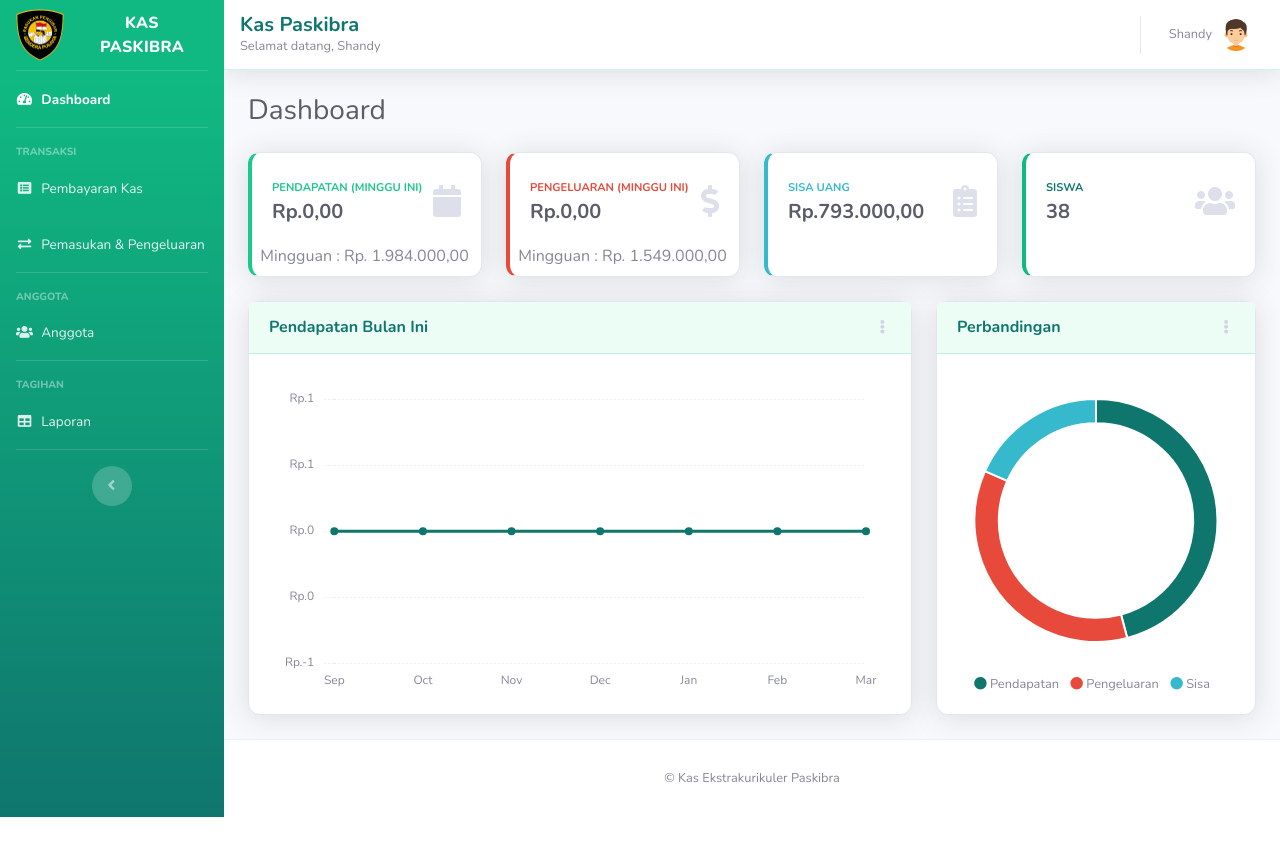
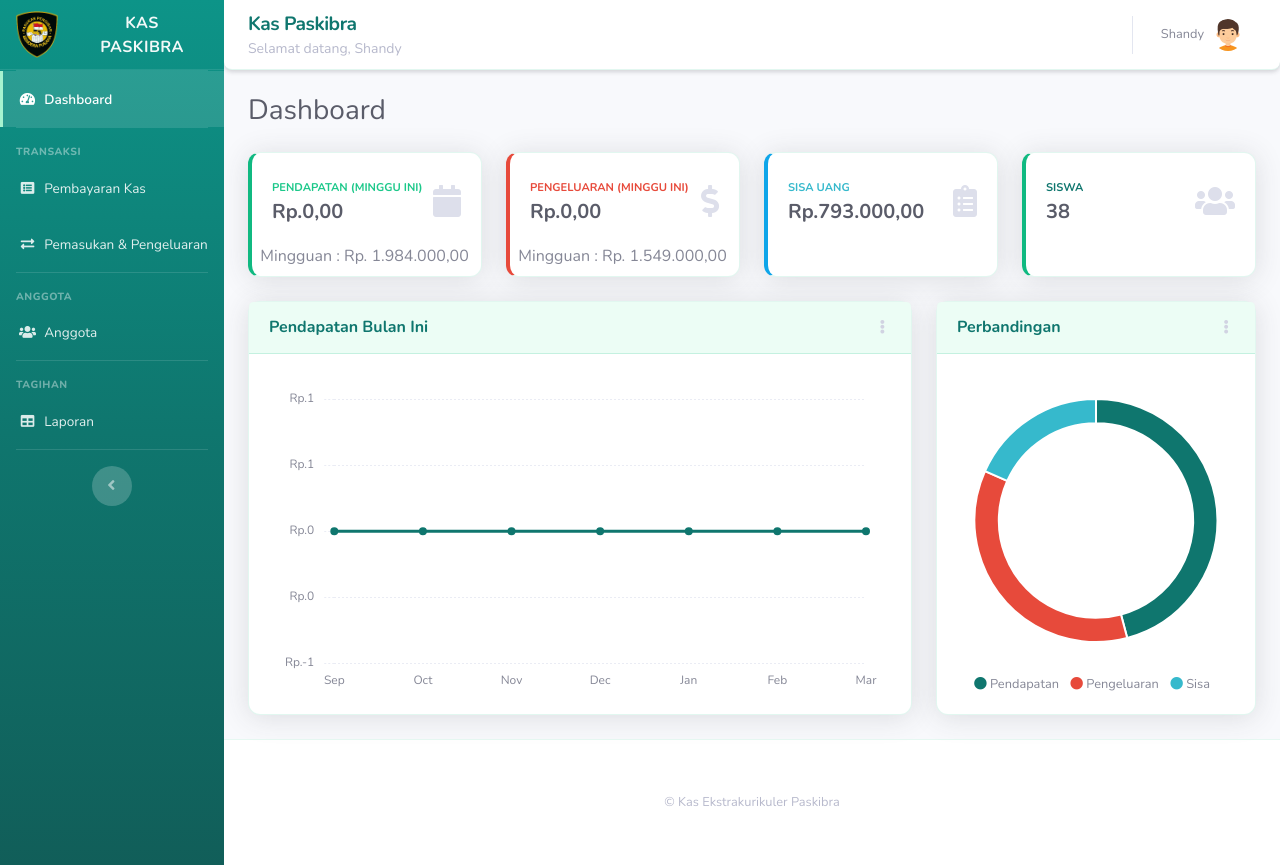
Before and after one commit to Toad169/project-sekolah, a PHP site: page / in a window 1280 px wide. Before the commit the page ends 817 px from the top, so only its background shows below. Run offline with PHP 8.4, Linux system fonts and the light colour scheme; a user stored in the database is signed in; data comes from the database, SQL or seed files in the repository.

Commit message:
ui changes

```diff
--- a/css/paskibra-theme.css
+++ b/css/paskibra-theme.css
@@ -1,57 +1,111 @@
-/* Paskibra Green/White theme overrides for SB Admin 2 (Bootstrap 4) */
+/* Paskibra Green/White theme – UI/UX polish (SB Admin 2 + Tailwind-friendly) */
 :root {
-  --primary: #10b981; /* emerald */
+  --primary: #10b981;
+  --primary-dark: #0f766e;
+  --primary-light: #d1fae5;
   --blue: #10b981;
   --info: #10b981;
+  --shadow-sm: 0 1px 2px 0 rgba(15, 118, 110, 0.06);
+  --shadow: 0 4px 6px -1px rgba(15, 118, 110, 0.08), 0 2px 4px -2px rgba(15, 118, 110, 0.06);
+  --shadow-md: 0 10px 15px -3px rgba(15, 118, 110, 0.08), 0 4px 6px -4px rgba(15, 118, 110, 0.06);
+  --radius: 0.75rem;
+  --radius-sm: 0.5rem;
+  --transition: 0.2s ease;
+}
+
+* {
+  transition-timing-function: ease;
 }
 
 body {
-  background-color: #f8fffb;
+  background-color: #f0fdf4;
+  font-smoothing: antialiased;
 }
 
 /* Links */
 a {
   color: #0f766e;
+  transition: color var(--transition);
 }
 a:hover,
 a:focus {
   color: #065f46;
 }
 
-/* Sidebar emerald gradient */
+/* Sidebar */
 .bg-gradient-primary {
   background-color: #0f766e !important;
-  background-image: linear-gradient(180deg, #10b981 10%, #0f766e 100%) !important;
+  background-image: linear-gradient(180deg, #0d9488 0%, #0f766e 50%, #115e59 100%) !important;
   background-size: cover !important;
+  box-shadow: 2px 0 8px rgba(0, 0, 0, 0.06);
+}
+
+.sidebar {
+  transition: transform var(--transition), width var(--transition);
 }
 
 .sidebar-dark .nav-item .nav-link {
-  color: rgba(255, 255, 255, 0.9);
+  color: rgba(255, 255, 255, 0.88);
+  transition: color var(--transition), background-color var(--transition), padding-left var(--transition);
+  border-left: 3px solid transparent;
+  margin-left: 0;
+  padding-left: 1rem !important;
 }
+
 .sidebar-dark .nav-item .nav-link i {
   color: rgba(255, 255, 255, 0.85);
+  transition: color var(--transition);
 }
-.sidebar-dark .nav-item .nav-link:active,
-.sidebar-dark .nav-item .nav-link:focus,
+
 .sidebar-dark .nav-item .nav-link:hover {
-  color: #ffffff;
+  color: #fff;
+  background-color: rgba(255, 255, 255, 0.08);
 }
+
 .sidebar-dark .nav-item.active .nav-link {
-  color: #ffffff;
+  color: #fff;
+  font-weight: 600;
+  background-color: rgba(255, 255, 255, 0.12);
+  border-left-color: #a7f3d0;
+}
+
+.sidebar .sidebar-brand {
+  padding-top: 1.5rem;
+  padding-bottom: 1.5rem;
+  border-bottom: 1px solid rgba(255, 255, 255, 0.1);
+}
+
+.sidebar .sidebar-brand .sidebar-brand-text {
+  letter-spacing: 0.03em;
   font-weight: 700;
 }
-.sidebar .sidebar-brand {
-  padding-top: 1.25rem;
-  padding-bottom: 1.25rem;
-}
-.sidebar .sidebar-brand .sidebar-brand-text {
-  letter-spacing: 0.02em;
-}
-.sidebar-heading {
-  color: rgba(255, 255, 255, 0.85);
+
+.sidebar .sidebar-brand:hover {
+  text-decoration: none;
+  opacity: 0.95;
 }
 
-/* Primary text/borders */
+.sidebar-divider {
+  border-color: rgba(255, 255, 255, 0.12) !important;
+}
+
+.sidebar-heading {
+  color: rgba(255, 255, 255, 0.75);
+  font-size: 0.7rem;
+  font-weight: 600;
+  letter-spacing: 0.05em;
+  text-transform: uppercase;
+}
+
+#sidebarToggle {
+  background-color: rgba(255, 255, 255, 0.15);
+  transition: background-color var(--transition);
+}
+#sidebarToggle:hover {
+  background-color: rgba(255, 255, 255, 0.25);
+}
+
+/* Primary utilities */
 .text-primary {
   color: #0f766e !important;
 }
@@ -66,19 +120,40 @@ a:focus {
 }
 
 /* Buttons */
+.btn {
+  transition: background-color var(--transition), border-color var(--transition), transform 0.15s ease;
+  border-radius: var(--radius-sm);
+}
+.btn:hover {
+  transform: translateY(-1px);
+}
+.btn:active {
+  transform: translateY(0);
+}
+
 .btn-primary {
   background-color: #10b981 !important;
   border-color: #10b981 !important;
+  box-shadow: var(--shadow-sm);
 }
 .btn-primary:hover,
 .btn-primary:focus,
 .btn-primary:active {
   background-color: #0f766e !important;
   border-color: #0f766e !important;
+  box-shadow: var(--shadow);
 }
 .btn-primary:focus,
 .btn-primary.focus {
   box-shadow: 0 0 0 0.2rem rgba(16, 185, 129, 0.35) !important;
+}
+
+.btn-success {
+  border-radius: var(--radius-sm);
+  transition: filter var(--transition), transform 0.15s ease;
+}
+.btn-success:hover {
+  filter: brightness(1.05);
 }
 
 .btn-outline-primary {
@@ -88,38 +163,77 @@ a:focus {
 .btn-outline-primary:hover,
 .btn-outline-primary:focus,
 .btn-outline-primary:active {
-  color: #ffffff !important;
+  color: #fff !important;
   background-color: #10b981 !important;
   border-color: #10b981 !important;
 }
 
 /* Cards */
 .card {
-  border-radius: 0.75rem;
+  border-radius: var(--radius);
+  border: 1px solid rgba(16, 185, 129, 0.12);
+  box-shadow: var(--shadow);
+  transition: box-shadow var(--transition), border-color var(--transition);
 }
+.card:hover {
+  box-shadow: var(--shadow-md);
+}
+
 .card-header {
   background-color: #ecfdf5;
-  border-bottom: 1px solid rgba(16, 185, 129, 0.2);
+  border-bottom: 1px solid rgba(16, 185, 129, 0.18);
+  font-weight: 600;
+  border-radius: var(--radius) var(--radius) 0 0;
+  padding: 0.875rem 1.25rem;
 }
 
-/* Topbar + footer */
+.card-body {
+  padding: 1.25rem;
+}
+
+/* Dashboard stat cards – left border accent */
+.border-left-success {
+  border-left: 0.25rem solid #10b981 !important;
+}
+.border-left-info {
+  border-left: 0.25rem solid #0ea5e9 !important;
+}
+.border-left-primary {
+  border-left: 0.25rem solid #10b981 !important;
+}
+
+/* Topbar */
 .topbar {
-  border-bottom: 1px solid rgba(16, 185, 129, 0.18);
+  border-bottom: 1px solid rgba(16, 185, 129, 0.12);
+  box-shadow: 0 1px 3px rgba(15, 118, 110, 0.06);
+  border-radius: 0 0 var(--radius-sm) var(--radius-sm);
 }
+
+.topbar .navbar-nav .nav-link {
+  transition: color var(--transition), background-color var(--transition);
+}
+
+/* Footer */
 .sticky-footer {
-  border-top: 1px solid rgba(16, 185, 129, 0.12);
+  border-top: 1px solid rgba(16, 185, 129, 0.1);
+  padding: 1rem 0;
+  font-size: 0.875rem;
+  color: #6b7280;
 }
 
 /* Forms */
+.form-control {
+  border-radius: var(--radius-sm);
+  transition: border-color var(--transition), box-shadow var(--transition);
+}
 .form-control:focus {
-  border-color: rgba(16, 185, 129, 0.55);
+  border-color: rgba(16, 185, 129, 0.6);
   box-shadow: 0 0 0 0.2rem rgba(16, 185, 129, 0.18);
 }
 
-/* DataTables + pagination */
-.dataTables_wrapper .dataTables_filter input,
-.dataTables_wrapper .dataTables_length select {
-  border-radius: 0.5rem;
+.custom-select,
+select.form-control {
+  border-radius: var(--radius-sm);
 }
 
 .custom-select:focus,
@@ -128,26 +242,93 @@ select.form-control:focus {
   box-shadow: 0 0 0 0.2rem rgba(16, 185, 129, 0.18);
 }
 
+/* DataTables */
+.dataTables_wrapper .dataTables_filter input,
+.dataTables_wrapper .dataTables_length select {
+  border-radius: var(--radius-sm);
+  transition: border-color var(--transition), box-shadow var(--transition);
+}
+
 .table thead th {
   background-color: #ecfdf5;
-}
-.page-item.active .page-link {
-  background-color: #10b981 !important;
-  border-color: #10b981 !important;
-}
-.page-link {
-  color: #0f766e;
-}
-.page-link:hover,
-.page-link:focus {
+  font-weight: 600;
   color: #065f46;
+  border-bottom: 2px solid rgba(16, 185, 129, 0.25);
+  padding: 0.75rem 1rem;
 }
 
 table.table thead th {
   border-bottom-color: rgba(16, 185, 129, 0.25);
 }
 
+.table tbody tr {
+  transition: background-color var(--transition);
+}
+.table tbody tr:hover {
+  background-color: rgba(236, 253, 245, 0.6);
+}
+
 .table-bordered th,
 .table-bordered td {
-  border-color: rgba(16, 185, 129, 0.18);
+  border-color: rgba(16, 185, 129, 0.15);
 }
+
+/* Pagination */
+.page-item.active .page-link {
+  background-color: #10b981 !important;
+  border-color: #10b981 !important;
+  border-radius: var(--radius-sm);
+}
+.page-link {
+  color: #0f766e;
+  border-radius: var(--radius-sm) !important;
+  transition: color var(--transition), background-color var(--transition);
+}
+.page-link:hover,
+.page-link:focus {
+  color: #065f46;
+  background-color: #ecfdf5;
+}
+
+/* Dropdown */
+.dropdown-menu {
+  border-radius: var(--radius-sm);
+  border: 1px solid rgba(16, 185, 129, 0.12);
+  box-shadow: var(--shadow-md);
+}
+.dropdown-item {
+  transition: background-color var(--transition);
+}
+.dropdown-item:hover {
+  background-color: #ecfdf5;
+}
+
+/* Modals */
+.modal-content {
+  border-radius: var(--radius);
+  border: 1px solid rgba(16, 185, 129, 0.12);
+  box-shadow: 0 25px 50px -12px rgba(15, 118, 110, 0.15);
+}
+.modal-header {
+  border-bottom: 1px solid rgba(16, 185, 129, 0.12);
+  background-color: #f0fdf4;
+  border-radius: var(--radius) var(--radius) 0 0;
+}
+
+/* Page content area */
+#content-wrapper {
+  min-height: 100vh;
+}
+
+/* Scroll to top */
+.scroll-to-top {
+  background-color: #10b981 !important;
+  color: #fff !important;
+  border-radius: 50%;
+  box-shadow: var(--shadow-md);
+  transition: background-color var(--transition), transform var(--transition) !important;
+}
+.scroll-to-top:hover {
+  background-color: #0f766e !important;
+  transform: translateY(-2px);
+}
--- a/footer.php
+++ b/footer.php
@@ -1,9 +1,8 @@
       <!-- Footer -->
       <footer class="sticky-footer bg-white">
-        <div class="container my-auto">
-          <div class="copyright text-center my-auto">
+        <div class="container my-auto py-4">
+          <div class="copyright text-center my-auto text-sm text-gray-500">
             <span>&copy; Kas Ekstrakurikuler Paskibra</span>
-
           </div>
         </div>
       </footer>
--- a/index.php
+++ b/index.php
@@ -88,17 +88,17 @@ for ($i = 6; $i >= 0; --$i) {
       <div id="content">
 
         <!-- Topbar -->
-        <nav class="navbar navbar-expand navbar-light bg-white topbar mb-4 static-top shadow">
+        <nav class="navbar navbar-expand navbar-light bg-white topbar mb-4 static-top shadow-sm rounded-b-lg px-4">
 
           <!-- Sidebar Toggle (Topbar) -->
-          <button id="sidebarToggleTop" class="btn btn-link d-md-none rounded-circle mr-3">
+          <button id="sidebarToggleTop" class="btn btn-link d-md-none rounded-full p-2 mr-3 text-primary transition duration-200" type="button" aria-label="Toggle menu">
             <i class="fa fa-bars text-primary"></i>
           </button>
 
           <!-- Brand -->
-          <div class="d-flex flex-column">
-            <div class="h5 mb-0 font-weight-bold text-primary">Kas Paskibra</div>
-            <div class="small text-gray-600">Selamat datang, <?= htmlspecialchars($_SESSION['nama'], ENT_QUOTES, 'UTF-8'); ?></div>
+          <div class="d-flex flex-column flex-grow-1">
+            <span class="text-lg font-bold text-primary tracking-tight">Kas Paskibra</span>
+            <span class="text-sm text-gray-500">Selamat datang, <?= htmlspecialchars($_SESSION['nama'], ENT_QUOTES, 'UTF-8'); ?></span>
           </div>
 
 <?php require 'user.php'; ?>
--- a/sidebar.php
+++ b/sidebar.php
@@ -14,7 +14,7 @@ function navActive(string $page, string $current): string
       <!-- Sidebar - Brand -->
       <a class="sidebar-brand d-flex align-items-center justify-content-center" href="index.php">
         <div class="sidebar-brand-icon">
-          <img src="img/sekolah/paskibra.png" alt="Logo" width="80%" height="80%">
+          <img src="img/sekolah/paskibra.png" alt="Logo" width="70%" height="70%">
         </div>
         <div class="sidebar-brand-text mx-4">Kas Paskibra</div>
       </a>
```
Also changed, not shown: navbar.php (+5 -5 lines).
